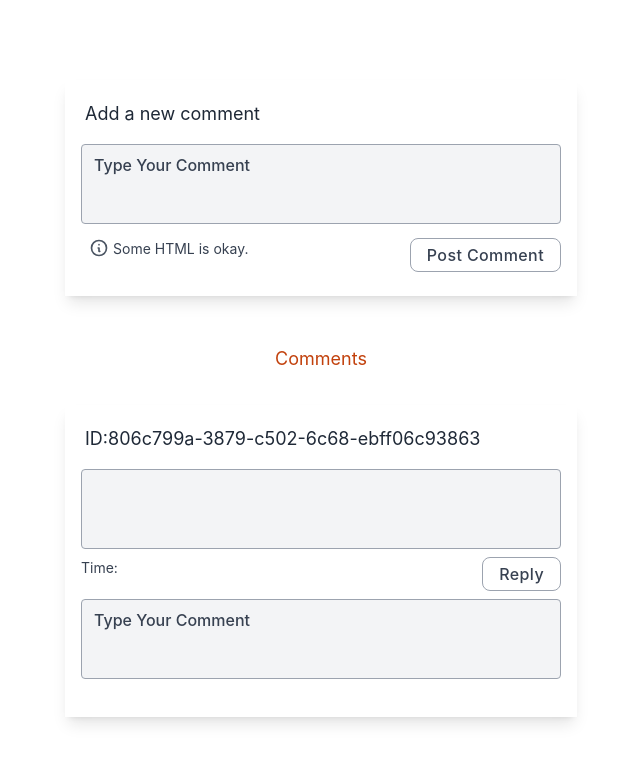
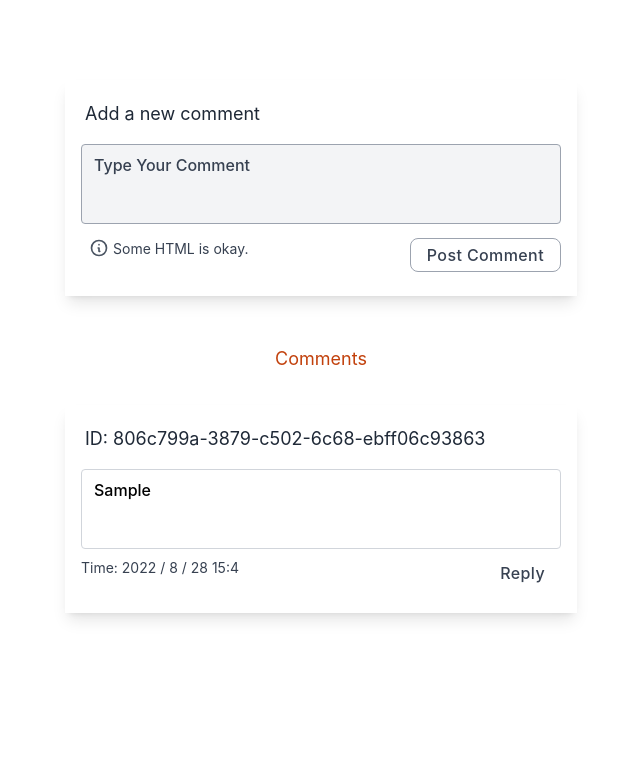
Before and after one commit to ysl0628/react-typescript-comment, a React (Create React App) app: page / in a window 1280 px wide. Both pictures are taken after typing "Sample" into the empty fields and a click on the button "Post Comment". Shown: the top 762 px of the page, without its empty margins (319-959 px from the left). Built offline with nearby package versions, Linux system fonts and the light colour scheme.

Commit message:
feat: implement comment props
- 傳入內容
- 完成 reply 折疊框

```diff
--- a/src/components/Comments.tsx
+++ b/src/components/Comments.tsx
@@ -1,34 +1,43 @@
-import React from "react";
+import React, { useState } from "react";
 
 interface PropType {
   id: string;
-  info: Comment;
+  content: string;
+  time: string;
 }
 
-export default function Comments(props: PropType) {
-  const { id } = props;
+export default function Comments({ id, content, time }: PropType) {
+  const [reply, setReply] = useState<boolean>(false);
+
   return (
     <div className="flex justify-center">
       <div className="flex mx-auto items-center justify-center shadow-lg mt-8 mb-4 max-w-lg">
         <form className="w-full max-w-xl bg-white rounded-lg px-4 pt-2">
           <div className="flex flex-wrap -mx-3 mb-6">
-            <h2 className="px-4 pt-3 pb-2 text-gray-800 text-lg">ID:{id}</h2>
+            <h2 className="px-4 pt-3 pb-2 text-gray-800 text-lg">ID: {id}</h2>
             <div className="w-full md:w-full px-3 mb-2 mt-2">
-              <div className="bg-gray-100 rounded border border-gray-400 leading-normal resize-none w-full h-20 py-2 px-3 font-medium placeholder-gray-700 focus:outline-none focus:bg-white"></div>
+              <div className="rounded border border-gray-300 leading-normal resize-none w-full h-20 py-2 px-3 font-medium focus:outline-none focus:bg-white">
+                {content}
+              </div>
             </div>
             <div className="w-full md:w-full flex items-start px-3">
               <div className="flex items-start w-1/2 text-gray-700 mr-auto">
-                <p className="text-xs md:text-sm pt-px">Time:</p>
+                <p className="text-xs md:text-sm pt-px align-middle">
+                  Time: {time}
+                </p>
               </div>
               <div className="-mr-1">
                 <button
-                  type="submit"
-                  className="bg-white text-gray-700 font-medium py-1 px-4 border border-gray-400 rounded-lg tracking-wide mr-1 hover:bg-gray-100"
+                  type="button"
+                  className="bg-white text-gray-700 font-medium py-1 px-4  border-gray-400 rounded-lg tracking-wide mr-1 hover:bg-gray-100"
+                  onClick={() => setReply((pre) => !pre)}
                 >
-                  Reply
+                  {reply ? "Cancel" : "Reply"}
                 </button>
               </div>
             </div>
+            {reply && (
+              <div className="w-full md:w-full flex flex-col items-start pl-4">
                 <div className="w-full md:w-full px-3 mb-2 mt-2">
                   <textarea
                     className="bg-gray-100 rounded border border-gray-400 leading-normal resize-none w-full h-20 py-2 px-3 font-medium placeholder-gray-700 focus:outline-none focus:bg-white"
@@ -37,6 +46,16 @@ export default function Comments(props: PropType) {
                     required
                   ></textarea>
                 </div>
+                <div className="w-full md:w-full text-end px-3">
+                  <button
+                    type="submit"
+                    className="bg-white text-gray-700 font-medium py-1 px-4 border border-gray-400 rounded-lg tracking-wide hover:bg-gray-100"
+                  >
+                    Post
+                  </button>
+                </div>
+              </div>
+            )}
           </div>
         </form>
       </div>
```
Lines whose indentation alone changed are shown as unchanged.
